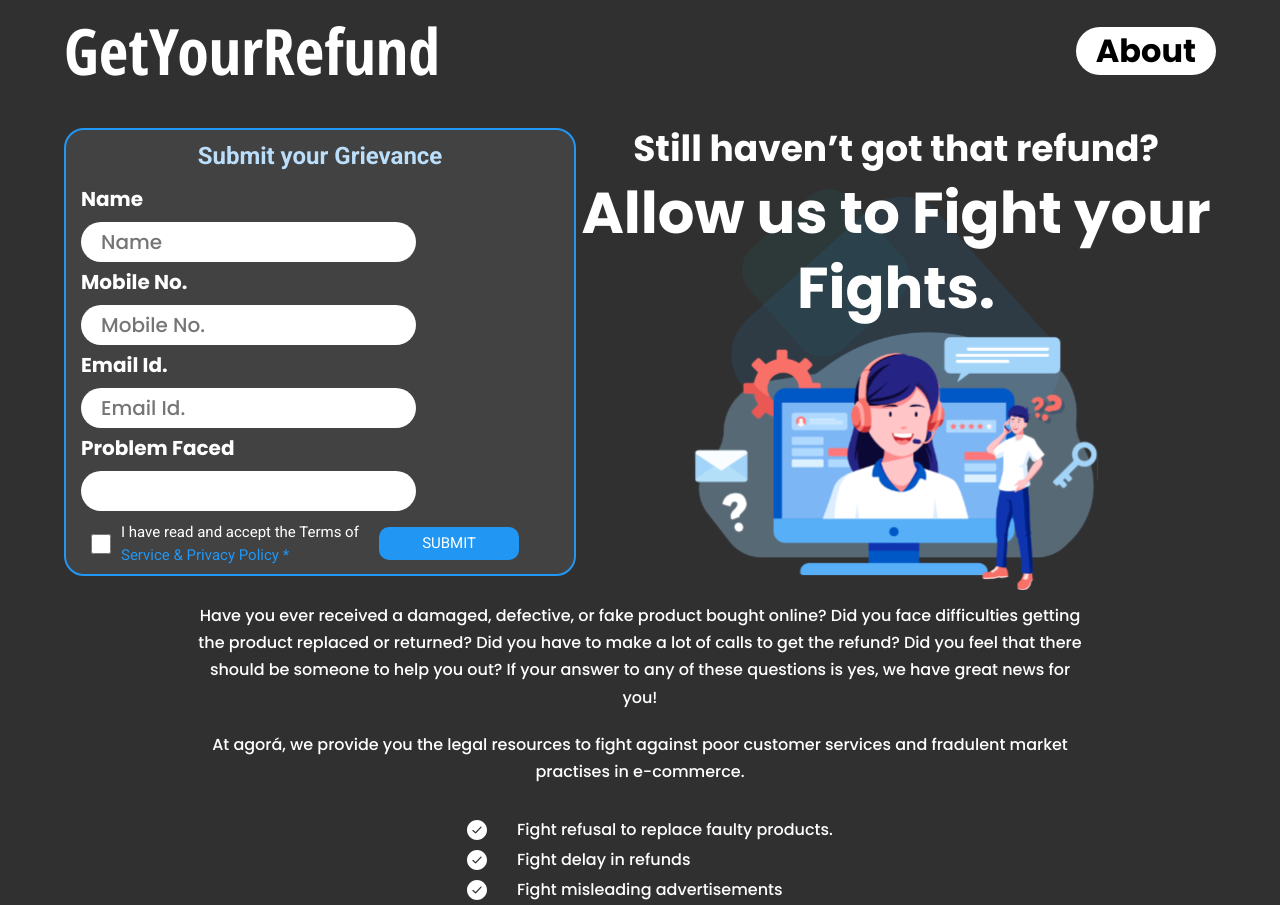
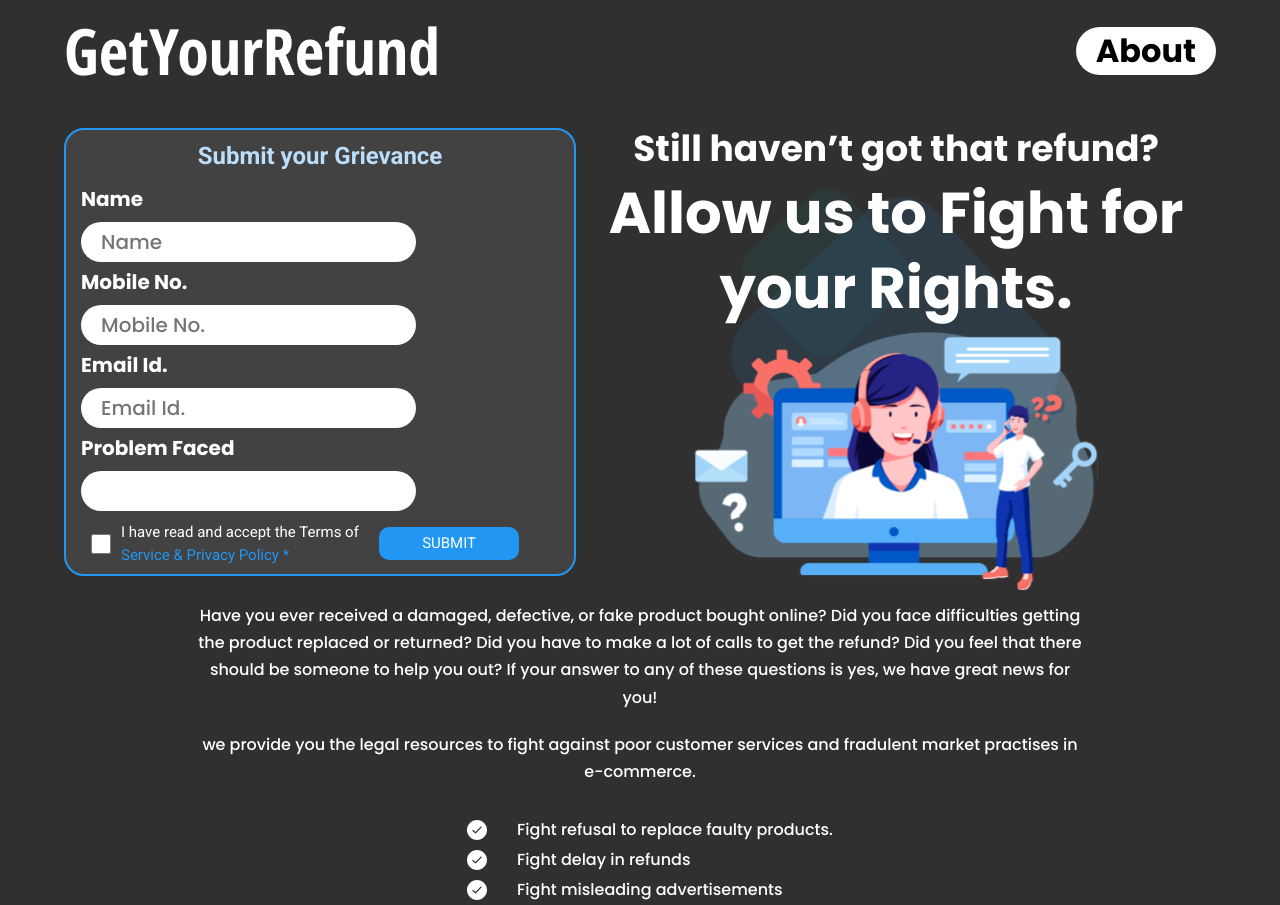
Before and after one commit to Eren00Yeager/initial-survey, a Next.js app: page /consumer-complaints in a window 1280 px wide. Built offline with nearby package versions, Linux system fonts and the light colour scheme.

Commit message:
minor changes in consumer pg

```diff
--- a/pages/consumer-complaints.jsx
+++ b/pages/consumer-complaints.jsx
@@ -142,7 +142,7 @@ export default function consumer() {
                                 </div>
 
                                 <div className={consumerStyles.title1}>
-                                    Allow us to Fight your Fights.
+                                    Allow us to Fight for your Rights.
                                 </div>
                             </div>
                         </div>
@@ -157,7 +157,7 @@ export default function consumer() {
                         Have you ever received a damaged, defective, or fake product bought online? Did you face difficulties getting the product replaced or returned? Did you have to make a lot of calls to get the refund? Did you feel that there should be someone to help you out? If your answer to any of these questions is yes, we have great news for you!
                     </div>
                     <div className={consumerStyles.mid}>
-                        At agorá, we provide you the legal resources to fight against
+                        we provide you the legal resources to fight against
                         poor customer services and fradulent market practises in
                         e-commerce.
                     </div>
```
